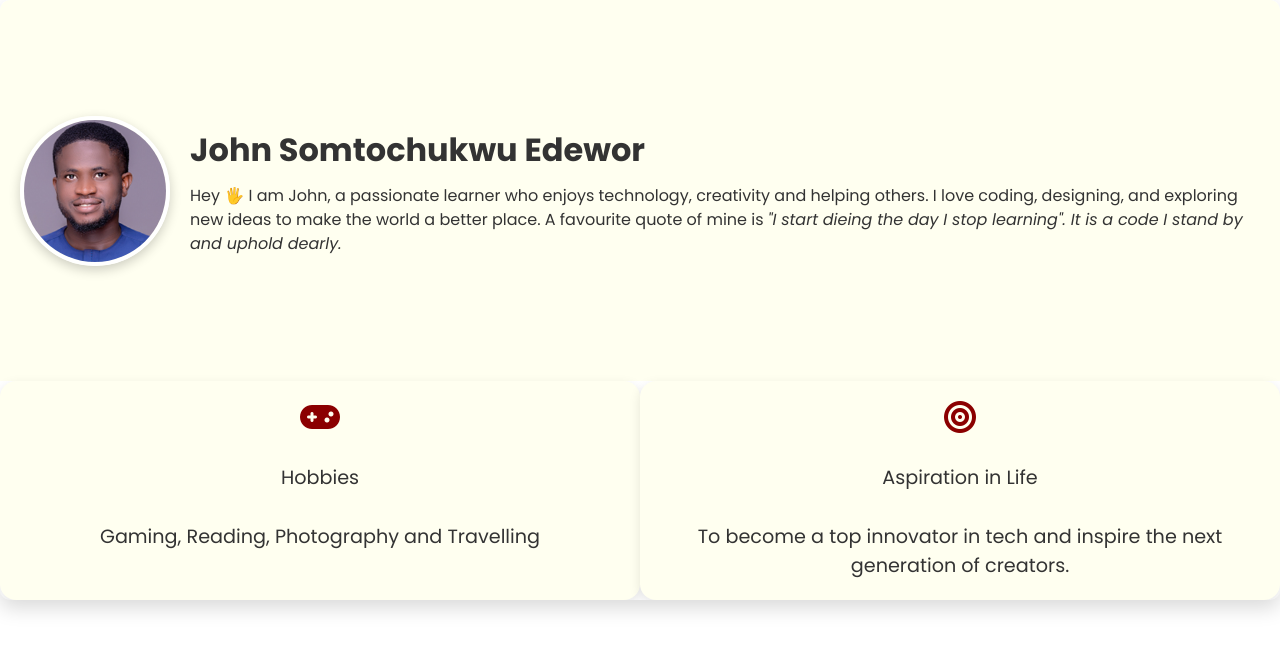
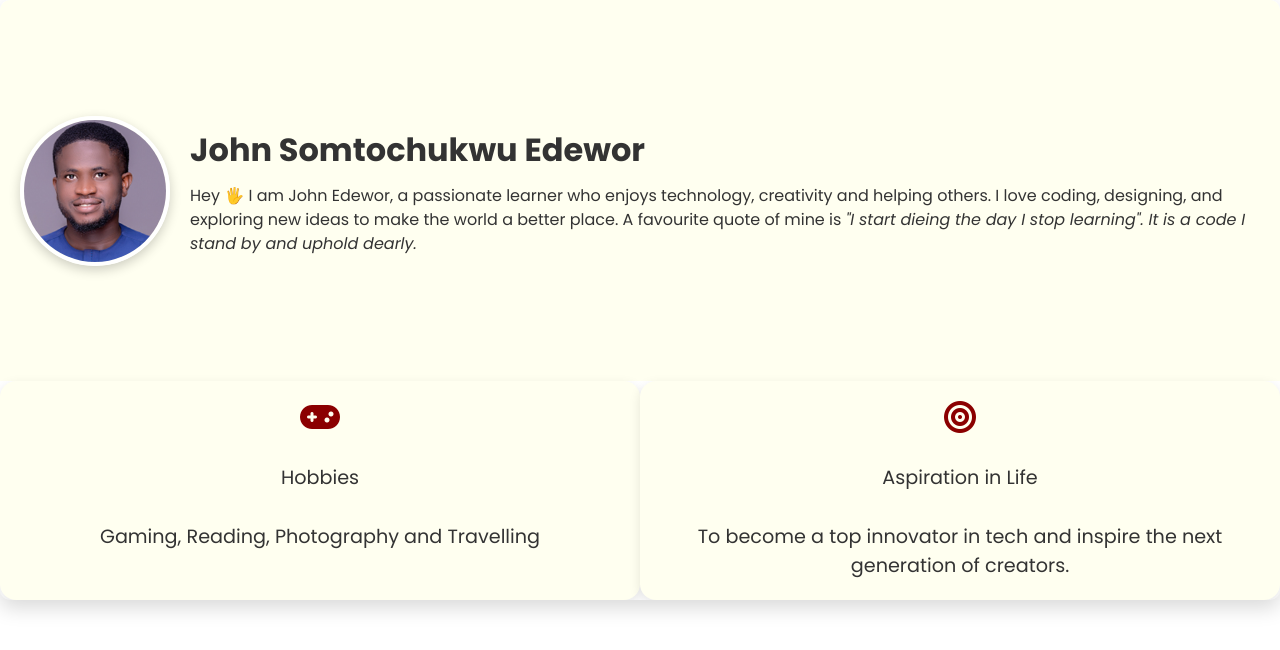
Before and after one commit to Boliboe/css-assignment, a plain HTML site: page index.html in a window 1280 px wide. Drawn offline with Linux system fonts and the light colour scheme.

Commit message:
Updated my name properly

```diff
--- a/index.html
+++ b/index.html
@@ -18,7 +18,7 @@
       </div>
       <div class="intro">
         <h2>John Somtochukwu Edewor</h2>
-        <p>Hey &#x1F590; I  am John, a passionate learner who enjoys technology, creativity and helping others.
+        <p>Hey &#x1F590; I  am John Edewor, a passionate learner who enjoys technology, creativity and helping others.
         I love coding, designing, and exploring new ideas to make the world a better place. A favourite quote of mine is <i> "I start dieing the day I stop learning". It is a code I stand by and uphold dearly.</i> </p>
 
       </div>
```
